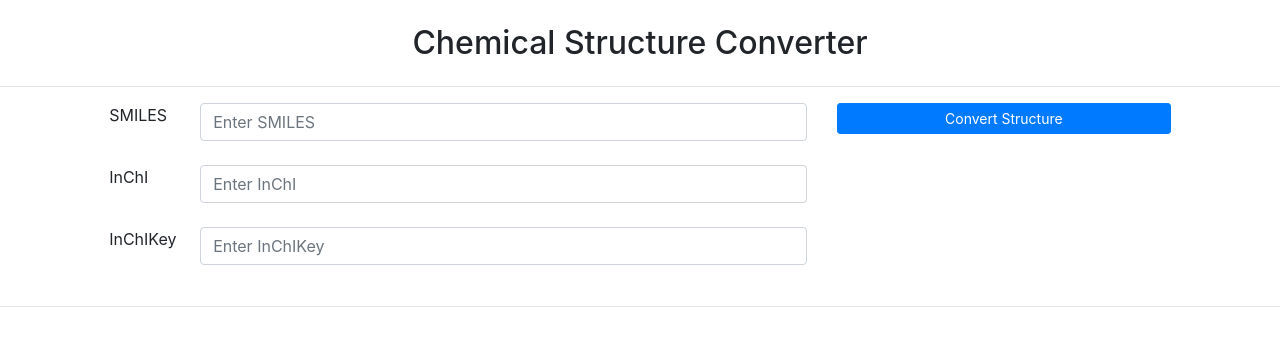
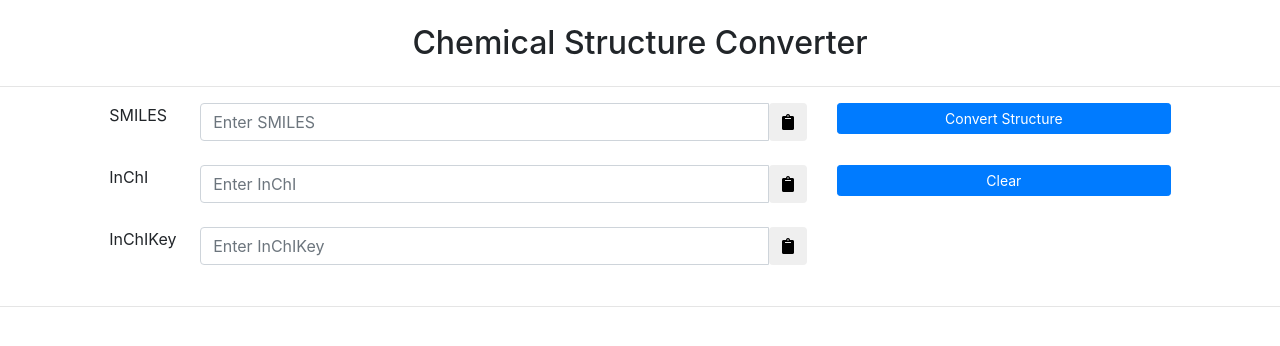
Before and after one commit to Wang-Bioinformatics-Lab/ChemicalStructureWebService, a Flask app: page / in a window 1280 px wide. Shown: the part 56-402 px from the top of the page. Run offline with Flask 2, Linux system fonts and the light colour scheme; some libraries are stand-ins or nearby versions.

Commit message:
Added clipboard and clear

```diff
--- a/templates/homepage.html
+++ b/templates/homepage.html
@@ -21,8 +21,11 @@
                     <label for="smiles">SMILES</label>
                 </div>
                 <div class="col-sm-7">
-                    <div class="text-center">
+                    <div class="text-center input-group">
                         <input type="text" class="form-control" name="smiles" id="smiles" placeholder="Enter SMILES">
+                        <button class="btn" data-clipboard-target="#smiles">
+                          <i class="fas fa-clipboard"></i>
+                        </button>
                     </div>
                 </div>
                 <div class="col-sm-4">
@@ -38,11 +41,18 @@
                     <label for="inchi">InChI</label>
                 </div>
                 <div class="col-sm-7">
-                    <div class="text-center">
+                    <div class="text-center input-group">
                         <input type="text" class="form-control" name="inchi" id="inchi" placeholder="Enter InChI">
+                        <button class="btn" data-clipboard-target="#inchi">
+                          <i class="fas fa-clipboard"></i>
+                        </button>
                     </div>
                 </div>
                 <div class="col-sm-4">
+                    <div class="text-center">
+                        <button id="analyzebutton" class="btn btn-primary btn-sm btn-block"
+                            onclick="clearInput()">Clear</button>
+                    </div>
                 </div>
             </div>
             <br>
@@ -51,9 +61,12 @@
                     <label for="inchikey">InChIKey</label>
                 </div>
                 <div class="col-sm-7">
-                    <div class="text-center">
+                    <div class="text-center input-group">
                         <input type="text" class="form-control" name="inchikey" id="inchikey"
                             placeholder="Enter InChIKey">
+                        <button class="btn" data-clipboard-target="#inchikey">
+                          <i class="fas fa-clipboard"></i>
+                        </button>
                     </div>
                 </div>
                 <div class="col-sm-4">
@@ -75,6 +88,8 @@
 
 
 <script>
+    var clipboard = new ClipboardJS('.btn');
+
     function convertStructure() {
         smiles = $("#smiles").val()
         inchi = $("#inchi").val()
@@ -97,6 +112,13 @@
             },
             dataType: "json"
         })
+    }
+
+    function clearInput() {
+      $("#smiles").val("")
+      $("#inchi").val("")
+      $("#inchikey").val("")
+      $("#structureimage")[0].src = ""
     }
 
     // var input = document.getElementById("identifier");
--- a/templates/minimal.html
+++ b/templates/minimal.html
@@ -7,6 +7,8 @@
     <link rel="stylesheet" href="https://use.fontawesome.com/releases/v5.6.1/css/all.css" integrity="sha384-gfdkjb5BdAXd+lj+gudLWI+BXq4IuLW5IT+brZEZsLFm++aCMlF1V92rMkPaX4PP" crossorigin="anonymous">
 
     <script type="text/javascript" src="https://ajax.googleapis.com/ajax/libs/jquery/1.4.2/jquery.min.js"></script>
+    <script src="https://cdnjs.cloudflare.com/ajax/libs/clipboard.js/2.0.4/clipboard.min.js"></script>
+
 </head>
 
 <body>
```
